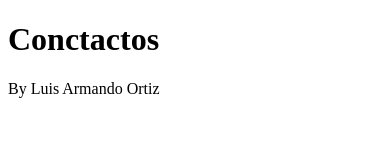
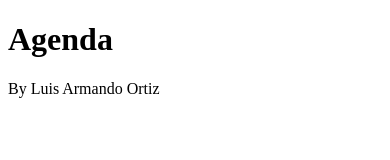
Before and after one commit to Chompicrew/contactos, a plain HTML site: page index.html in a window 390 px wide. Drawn offline with Linux system fonts and the light colour scheme; some packages are replaced by stand-ins of ours.

Commit message:
Update index.html

```diff
--- a/index.html
+++ b/index.html
@@ -30,7 +30,7 @@ function init(){
 </script>
 </head>
 <body onLoad="init()">
-    <h1> Conctactos </h1>
+    <h1> Agenda </h1>
     <p>By Luis Armando Ortiz </p>
     <ul id="contactList"></ul>
 </body>
```
